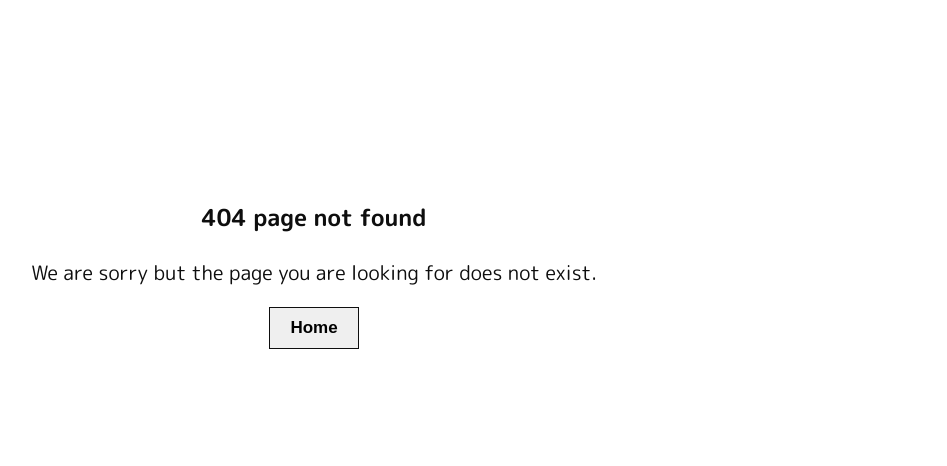
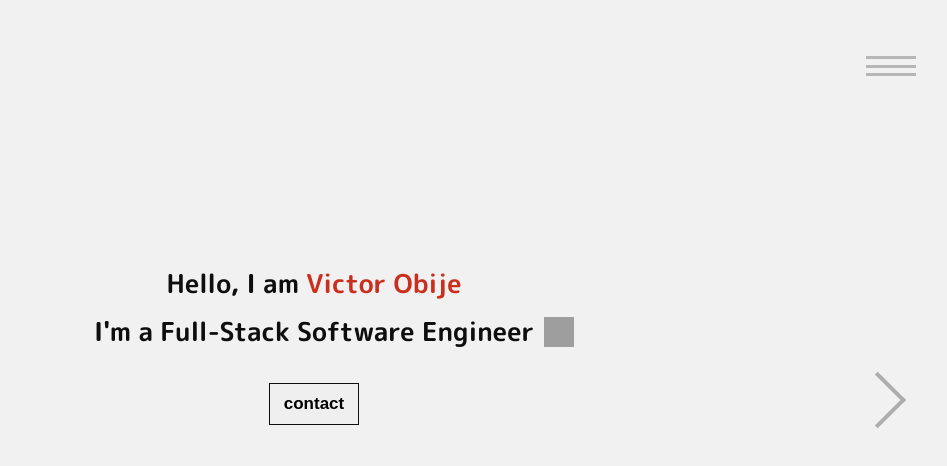
Before and after one commit to akpante3/PortFolio, a React (Create React App) app in the folder my-portfolio/: page /about in a window 1280 px wide. Before the commit this address had no page. Shown: the top 466 px of the page, without its empty margins (326-1273 px from the left). Built offline with nearby package versions, Linux system fonts and the light colour scheme; grey boxes are pictures that could not be loaded.

Commit message:
route fix

```diff
--- a/my-portfolio/src/pages/404/404.js
+++ b/my-portfolio/src/pages/404/404.js
@@ -9,7 +9,7 @@ const NotFound = () =>
   (<div className="not-found">
     <h3>404 page not found</h3>
     <p>We are sorry but the page you are looking for does not exist.</p>
-    <button className="btn btn--md"><Link to="/victor-obije/about">Home</Link></button>
+    <button className="btn btn--md"><Link to="/about">Home</Link></button>
   </div>)
 
 export default NotFound;
--- a/my-portfolio/src/pages/contact/Contact.js
+++ b/my-portfolio/src/pages/contact/Contact.js
@@ -7,7 +7,7 @@ function Contact() {
       <div>
         <div className="contact__header"><img src={require('../../images/icons/contact.svg')} alt="hello" />Contact</div>
         <div className="contact__content"><a href="https://github.com/akpante3"><img src={require('../../images/icons/github.svg')} alt="hello" /></a></div>
-        <div className="contact__content"><a href="https://www.linkedin.com/in/victor-obije-a78003187/"><img src={require('../../images/icons/linkedin.svg')} alt="hello" /></a></div>
+        <div className="contact__content"><a href="https://www.linkedin.com/in-a78003187/"><img src={require('../../images/icons/linkedin.svg')} alt="hello" /></a></div>
         <div className="contact__content"><a href="https://gitlab.com/Obije"><img src={require('../../images/icons/gitlab.svg')} alt="hello" /></a></div>
         <div className="contact__content"><a href="mailto:obije.victor5@gmail.org"><img src={require('../../images/icons/gmail.svg')} alt="hello" /></a></div>
       </div>
--- a/my-portfolio/src/pages/home/home.js
+++ b/my-portfolio/src/pages/home/home.js
@@ -41,19 +41,19 @@ const  App = () => {
   const selectedTemplates = (e) => {
       const nextIndex = e ? e.nextIndex : section
     if ( nextIndex === 0 || nextIndex === 'about') {
-		  history.push('/victor-obije/about')
+		  history.push('/about')
       setselectedTemplate(0)
      } else if ( nextIndex === 1 || nextIndex === 'portfolio') {
-      history.push('/victor-obije/portfolio')
+      history.push('/portfolio')
       setselectedTemplate(1)
      } else if ( nextIndex === 2 || nextIndex === 'my-offer') {
-      history.push('/victor-obije/my-offer')
+      history.push('/my-offer')
       setselectedTemplate(2)
      } else if ( nextIndex === 3 || nextIndex === 'contact') {
-      history.push('/victor-obije/contact')
+      history.push('/contact')
       setselectedTemplate(3)
      } else {
-      history.push('/victor-obije/about')
+      history.push('/about')
      }
   }
 
--- a/my-portfolio/src/pages/introduction/Introduction.js
+++ b/my-portfolio/src/pages/introduction/Introduction.js
@@ -10,7 +10,7 @@ function Introduction() {
       <div>
         <div id="name-intro">Hello, I am <span className="highlight">Victor Obije</span></div>
         <div id="profession">I'm a Full-Stack Software Engineer <img src={require('../../images/icons/nerd.png') } /></div>
-        <Link to={'/victor-obije/contact'}><button className="btn btn--md introduction__button">contact</button></Link>
+        <Link to={'/contact'}><button className="btn btn--md introduction__button">contact</button></Link>
       </div>
     </div>
   );
--- a/my-portfolio/src/routes/index.js
+++ b/my-portfolio/src/routes/index.js
@@ -13,7 +13,7 @@ import {
  */
 const Routes = () => (
   <Switch>
-      <Route name="home" path='/victor-obije/:section' component={Home} />
+      <Route name="home" path='/:section' component={Home} />
       <Route path="*" component={NotFound} />
   </Switch>
 );
```
